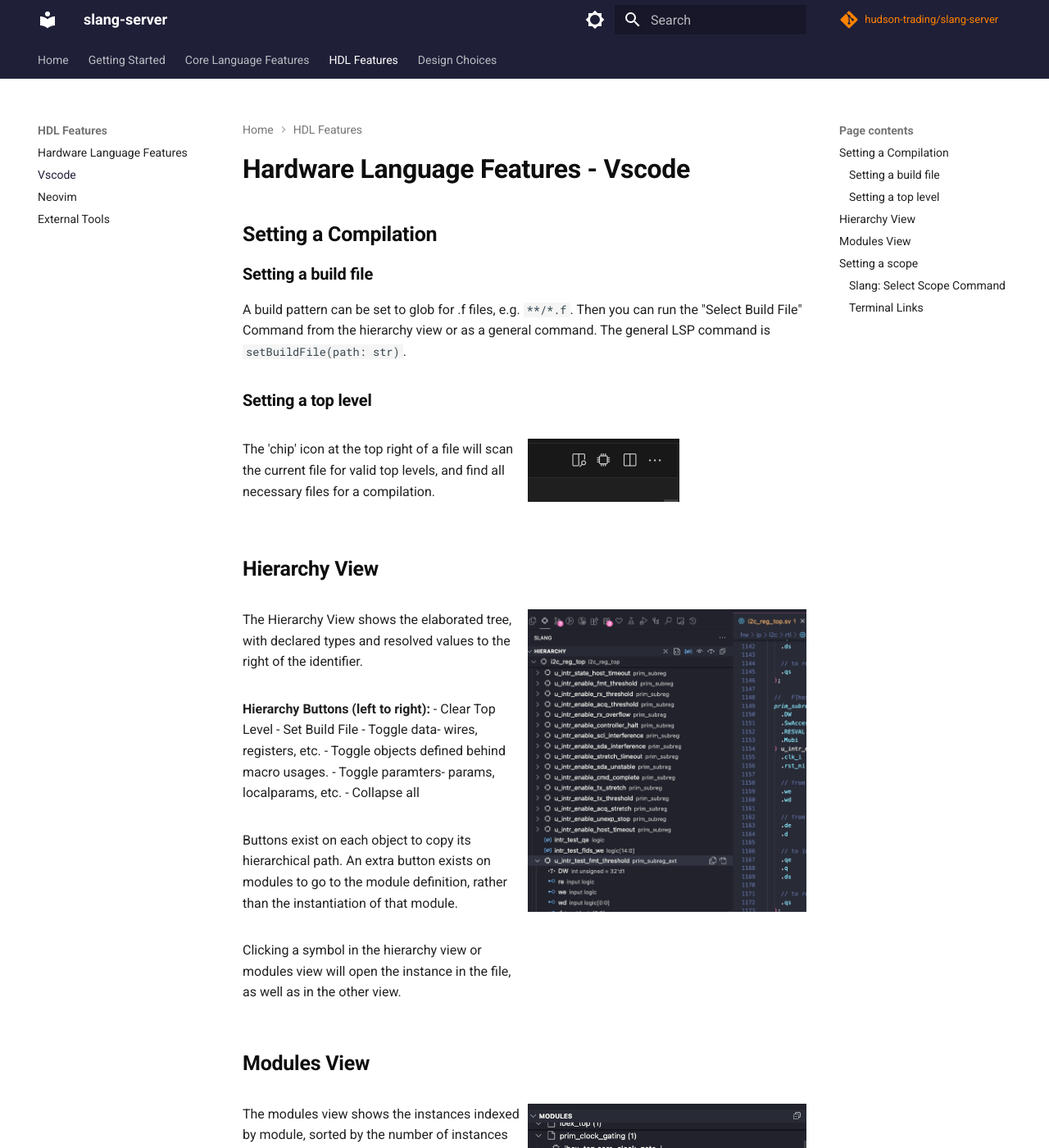
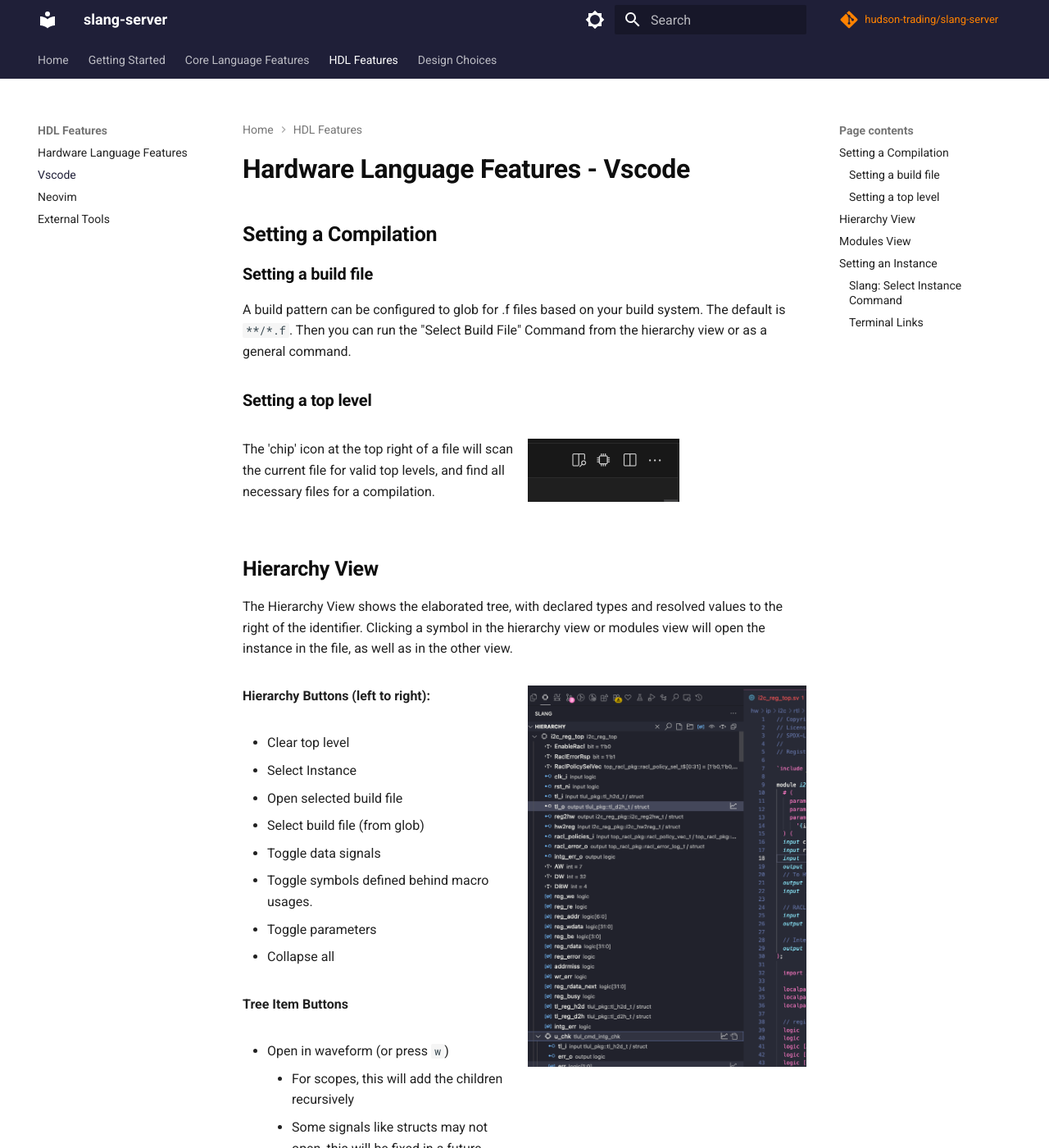
Before and after one commit to hudson-trading/slang-server, an MkDocs documentation site: the page built from docs/hdl/vscode.md, in a window 1280 px wide and 1400 px high. Shown: the whole window at 82% size. Built offline with MkDocs 1.6.1 and Material for MkDocs 9.7.7, drawn with Linux system fonts in a browser that asks for light colours; comment, search, counter and statistics services are not loaded; some of the changed text lies outside the part shown.

Commit message:
Add waveform info to docs; fix grammar for readme (#68)

```diff
--- a/docs/hdl/vscode.md
+++ b/docs/hdl/vscode.md
@@ -11,7 +11,7 @@
 
 ### Setting a build file
 
-A build pattern can be set to glob for .f files, e.g. `**/*.f`. Then you can run the "Select Build File" Command from the hierarchy view or as a general command. The general LSP command is `setBuildFile(path: str)`.
+A build pattern can be configured to glob for .f files based on your build system. The default is `**/*.f`. Then you can run the "Select Build File" Command from the hierarchy view or as a general command.
 
 ### Setting a top level
 
@@ -30,22 +30,36 @@
 
 ## Hierarchy View
 
+The Hierarchy View shows the elaborated tree, with declared types and resolved values to the right of the identifier.
+Clicking a symbol in the hierarchy view or modules view will open the instance in the file, as well as in the other view.
+
 <div class="grid" markdown>
 <div class="grid-item" markdown>
 
-The Hierarchy View shows the elaborated tree, with declared types and resolved values to the right of the identifier.
 
 **Hierarchy Buttons (left to right):**
-- Clear Top Level
-- Set Build File
-- Toggle data- wires, registers, etc.
-- Toggle objects defined behind macro usages.
-- Toggle paramters- params, localparams, etc.
+
+- Clear top level
+- Select Instance
+- Open selected build file
+- Select build file (from glob)
+- Toggle data signals
+- Toggle symbols defined behind macro usages.
+- Toggle parameters
 - Collapse all
 
-Buttons exist on each object to copy its hierarchical path. An extra button exists on modules to go to the module definition, rather than the instantiation of that module.
+**Tree Item Buttons**
 
-Clicking a symbol in the hierarchy view or modules view will open the instance in the file, as well as in the other view.
+- Open in waveform (or press `w`)
+    - For scopes, this will add the children recursively
+    - Some signals like structs may not open, this will be fixed in a future release
+- Open Module - This will open the module rather than the instance
+- Copy path (`cmd+c`, or right click > copy path)
+
+**Vaporview Buttons**
+
+- Open in Editor (or press `e` with selected signal)
+- At the moment, pressing `e` only works on selected signal, not selected netlist item
 
 </div>
 <div class="grid-item" markdown>
@@ -62,6 +76,8 @@
 
 The modules view shows the instances indexed by module, sorted by the number of instances with higher level objects closer to the top.
 
+While a compilation is active, the modules view will open when switching text documents, allowing the user to select which instance of that module they'd like to focus on. In the future, inlay hints will show values for parameters and signals in the source code.
+
 </div>
 <div class="grid-item" markdown>
 
@@ -70,23 +86,36 @@
 </div>
 </div>
 
-## Setting a scope
+## Setting an Instance
 
-### `Slang: Select Scope` Command
+### `Slang: Select Instance` Command
 
-This command pulls up a fuzzy finder where you can enter the hierarchical path.
+<div class="grid" markdown>
+  <div class="grid-item" markdown>
+
+  This command pulls up a fuzzy finder where you can enter the hierarchical path of a scope/instance.
+
+  It's also available via the magnifying glass icon in the Hierachy view, or by pressing `cmd+f` while the sidebar is in focus.
+
+  </div>
+  <div class="grid-item" markdown>
+  ![SelectInstance](vscode/SelectInstance.png)
+
+  </div>
+</div>
+
 
 ### Terminal Links
 
 <div class="grid" markdown>
-<div class="grid-item" markdown>
+  <div class="grid-item" markdown>
 
-Hierarchical paths are automatically recognized for vscode-integrated terminals, and will set the compilation and the instance. Even if the exact instance can't be found, it will eagerly open the instance until the names are invalid.
+  Hierarchical paths are automatically recognized for vscode-integrated terminals. Clicking on these will set the compilation based on the top name as well as the instance. Even if the exact instance can't be found, it will eagerly open the instance and show an error on the invalid id.
 
+  </div>
+  <div class="grid-item" markdown>
+
+  ![TerminalLinks](vscode/TerminalLinks.png)
+
+  </div>
 </div>
-<div class="grid-item" markdown>
-
-![TerminalLinks](vscode/TerminalLinks.png)
-
-</div>
-</div>
```
Also changed, not shown: README.md (+3 -3 lines), docs/hdl/vscode/HierarchyView.png.
